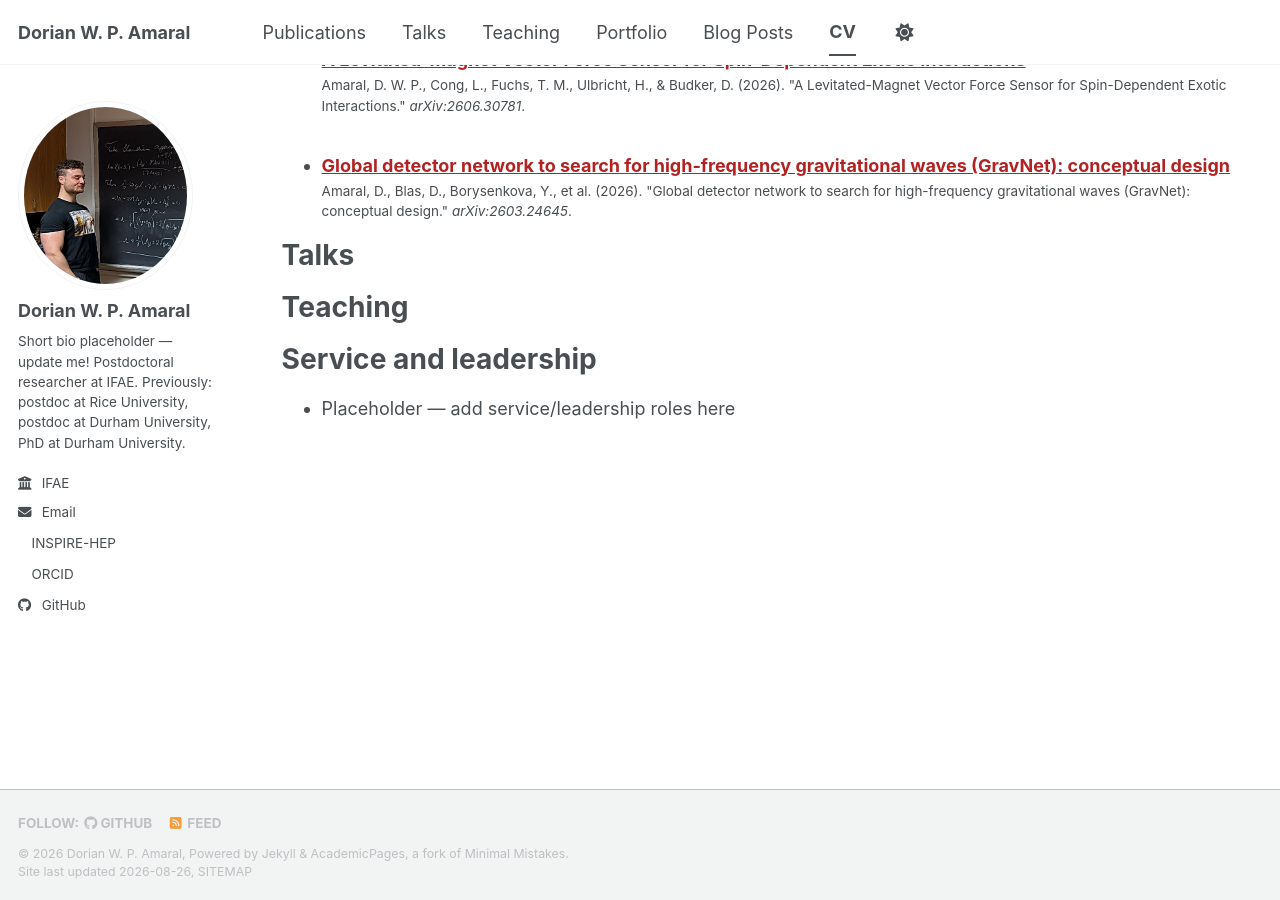
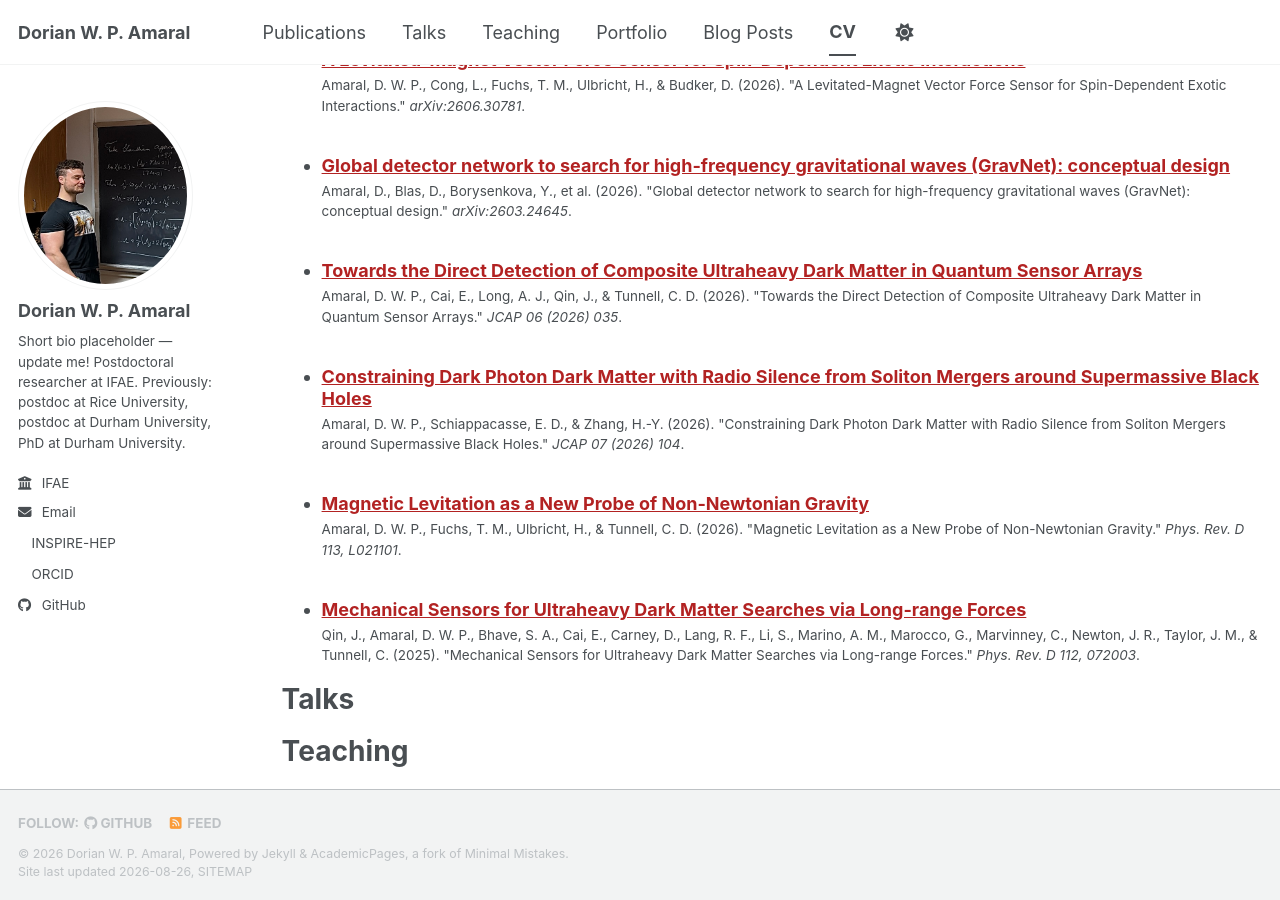
Before and after one commit to dwpamaral/dwpamaral.github.io, a Jekyll site: the page built from _pages/cv.md, in a window 1280 px wide and 900 px high, scrolled down 756 px. Built offline with Jekyll 4.4.1, drawn with Linux system fonts in a browser that asks for light colours; a style sheet for code colours, icons or effects is not loaded.

Commit message:
Add some more pubs

```diff
--- a/_includes/publication-card.html
+++ b/_includes/publication-card.html
@@ -23,7 +23,9 @@
       <a href="{{ base_path }}{{ post.url }}" rel="permalink">{{ title }}</a>
     </h3>
 
-    {% if arxiv_id %}
+    {% if post.doi %}
+      <p class="publication__card-meta"><a href="https://doi.org/{{ post.doi }}">{{ post.venue | default: post.doi }}</a></p>
+    {% elsif arxiv_id %}
       <p class="publication__card-meta"><a href="{{ post.paperurl }}">arXiv:{{ arxiv_id }}</a></p>
     {% elsif post.paperurl %}
       <p class="publication__card-meta"><a href="{{ post.paperurl }}">{{ post.venue | default: "Paper" }}</a></p>
--- /dev/null
+++ b/_publications/2025-03-14-mechanical-sensors-ultraheavy-dm.md
@@ -0,0 +1,15 @@
+---
+title: "Mechanical Sensors for Ultraheavy Dark Matter Searches via Long-range Forces"
+collection: publications
+category: manuscripts
+permalink: /publication/2026-mechanical-sensors-ultraheavy-dm
+excerpt: "Draft blurb — edit me! We explore using mechanical sensors to detect dark matter candidates near the Planck mass scale, employing statistical track-finding methods to identify signatures across sensor arrays under various experimental configurations. While purely gravitational detection would demand extreme sensitivity (~80 dB of quantum noise reduction with a 100^3 array), we identify numerous unexplored dark matter candidates that couple through long-range forces and are accessible with current or near-term technology."
+date: 2025-03-14
+venue: 'Phys. Rev. D 112, 072003 (2025)'
+paperurl: 'https://arxiv.org/abs/2503.11645'
+arxiv: '2503.11645'
+doi: '10.1103/d1gv-l2kh'
+citation: 'Qin, J., Amaral, D. W. P., Bhave, S. A., Cai, E., Carney, D., Lang, R. F., Li, S., Marino, A. M., Marocco, G., Marvinney, C., Newton, J. R., Taylor, J. M., &amp; Tunnell, C. (2025). "Mechanical Sensors for Ultraheavy Dark Matter Searches via Long-range Forces." <i>Phys. Rev. D 112, 072003</i>.'
+image: publications/2503.11645.png
+image_alt: "Figure from the mechanical sensors for ultraheavy dark matter paper"
+---
--- /dev/null
+++ b/_publications/2025-06-20-morris-non-newtonian-gravity.md
@@ -0,0 +1,15 @@
+---
+title: "Magnetic Levitation as a New Probe of Non-Newtonian Gravity"
+collection: publications
+category: manuscripts
+permalink: /publication/2026-morris-non-newtonian-gravity
+excerpt: "Draft blurb — edit me! We introduce MORRIS, a tabletop experiment using a magnetically levitated sub-millimeter magnet to search for Yukawa-like fifth forces. Operating in three stages of progressively increasing sensitivity, MORRIS aims to constrain the coupling strength alpha below 10^-5 while probing screening lengths around 1 mm, exploiting ultralow dissipation and a heavy test mass to open a new window onto tests of small-scale gravity and searches for physics beyond the Standard Model."
+date: 2025-06-20
+venue: 'Phys. Rev. D 113, L021101 (2026)'
+paperurl: 'https://arxiv.org/abs/2506.17385'
+arxiv: '2506.17385'
+doi: '10.1103/pqrs-bpgj'
+citation: 'Amaral, D. W. P., Fuchs, T. M., Ulbricht, H., &amp; Tunnell, C. D. (2026). "Magnetic Levitation as a New Probe of Non-Newtonian Gravity." <i>Phys. Rev. D 113, L021101</i>.'
+image: publications/2506.17385.png
+image_alt: "Figure from the MORRIS non-Newtonian gravity paper"
+---
--- /dev/null
+++ b/_publications/2025-09-10-dark-photon-soliton-mergers.md
@@ -0,0 +1,15 @@
+---
+title: "Constraining Dark Photon Dark Matter with Radio Silence from Soliton Mergers around Supermassive Black Holes"
+collection: publications
+category: manuscripts
+permalink: /publication/2026-dark-photon-soliton-mergers
+excerpt: "Draft blurb — edit me! We place initial constraints on dark photon solitonic dark matter using the absence of expected radio-frequency signals from soliton mergers near supermassive black holes, developing a novel merger-rate calculation that incorporates dense dark matter density profiles and velocity dispersions. Comparing our predictions against fast radio burst survey observations yields constraints on the solitonic dark matter fraction and dark-visible coupling strength, establishing astrophysical transients as powerful probes of dark sectors and opening new pathways to detecting ultralight vector fields."
+date: 2025-09-10
+venue: 'JCAP 07 (2026) 104'
+paperurl: 'https://arxiv.org/abs/2509.08932'
+arxiv: '2509.08932'
+doi: '10.1088/1475-7516/2026/07/104'
+citation: 'Amaral, D. W. P., Schiappacasse, E. D., &amp; Zhang, H.-Y. (2026). "Constraining Dark Photon Dark Matter with Radio Silence from Soliton Mergers around Supermassive Black Holes." <i>JCAP 07 (2026) 104</i>.'
+image: publications/2509.08932.png
+image_alt: "Figure from the dark photon soliton mergers paper"
+---
--- /dev/null
+++ b/_publications/2025-12-10-composite-ultraheavy-dm-quantum-sensors.md
@@ -0,0 +1,15 @@
+---
+title: "Towards the Direct Detection of Composite Ultraheavy Dark Matter in Quantum Sensor Arrays"
+collection: publications
+category: manuscripts
+permalink: /publication/2026-composite-ultraheavy-dm-quantum-sensors
+excerpt: "Draft blurb — edit me! We propose that quantum sensor arrays can detect ultraheavy dark matter with finite spatial extent, since particles at the Planck scale cannot be elementary and must be composite. We model the gravitational and Yukawa interactions of such extended objects with detector arrays for tophat, Gaussian, and exponential density profiles, comparing signals against point-particle models via Monte Carlo simulations that include thermal and quantum noise. We find a non-trivial interplay between the dark-matter scale radius, inter-sensor spacing, and Yukawa screening length, showing accelerometer arrays can probe both the mass and size of ultraheavy dark matter candidates."
+date: 2025-12-10
+venue: 'JCAP 06 (2026) 035'
+paperurl: 'https://arxiv.org/abs/2512.10124'
+arxiv: '2512.10124'
+doi: '10.1088/1475-7516/2026/06/035'
+citation: 'Amaral, D. W. P., Cai, E., Long, A. J., Qin, J., &amp; Tunnell, C. D. (2026). "Towards the Direct Detection of Composite Ultraheavy Dark Matter in Quantum Sensor Arrays." <i>JCAP 06 (2026) 035</i>.'
+image: publications/2512.10124.png
+image_alt: "Figure from the composite ultraheavy dark matter quantum sensor array paper"
+---
```
Also changed, not shown: ADDING_PUBLICATIONS.md (+8 -6 lines), images/publications/2503.11645.png (added), images/publications/2506.17385.png (added), images/publications/2509.08932.png (added), images/svg/2503.11645.svg (added), images/svg/2506.17385.svg (added), images/svg/2509.08932.svg (added), images/svg/2512.10124.svg, images/svg/2603.24645.svg.
